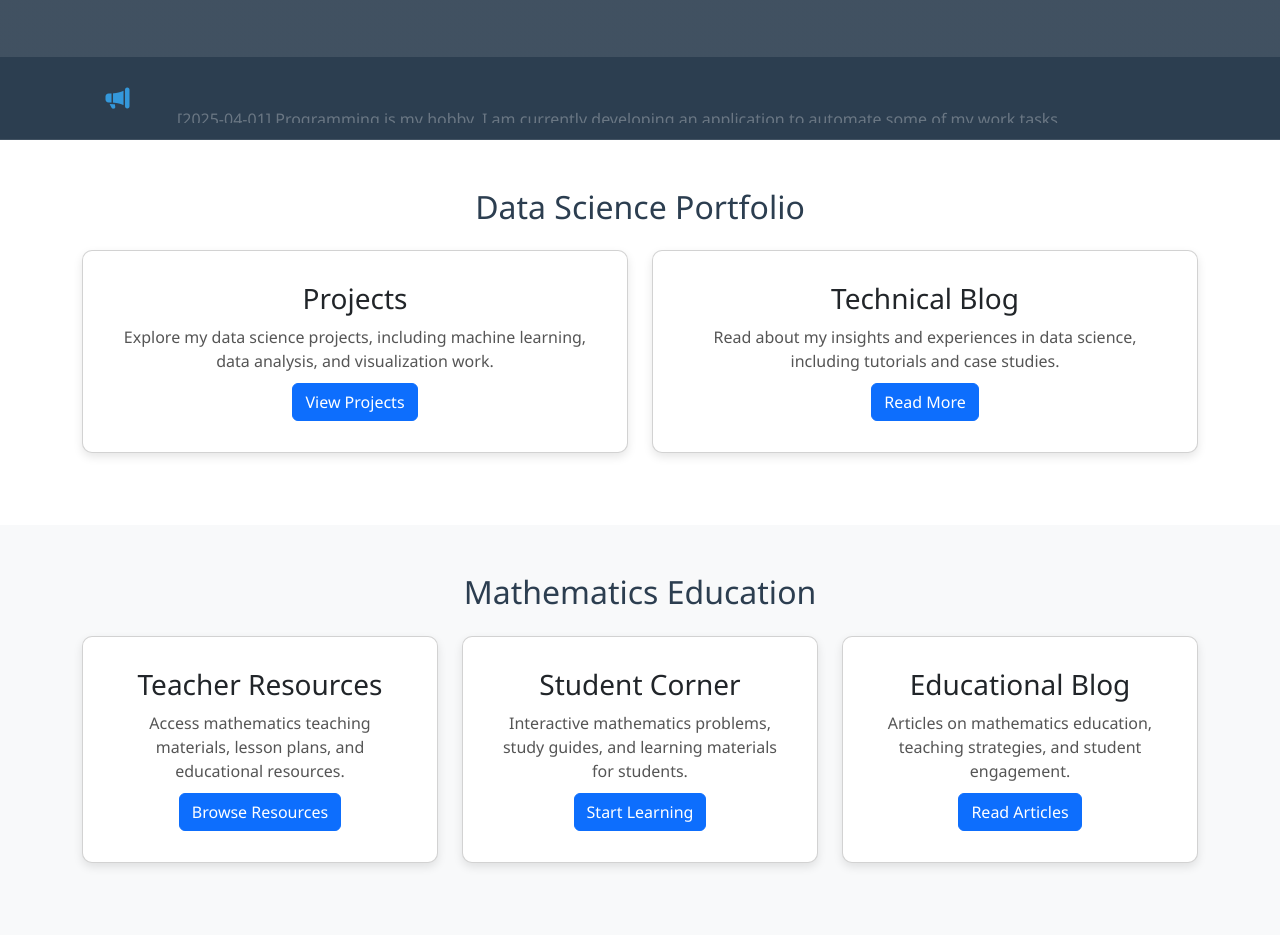
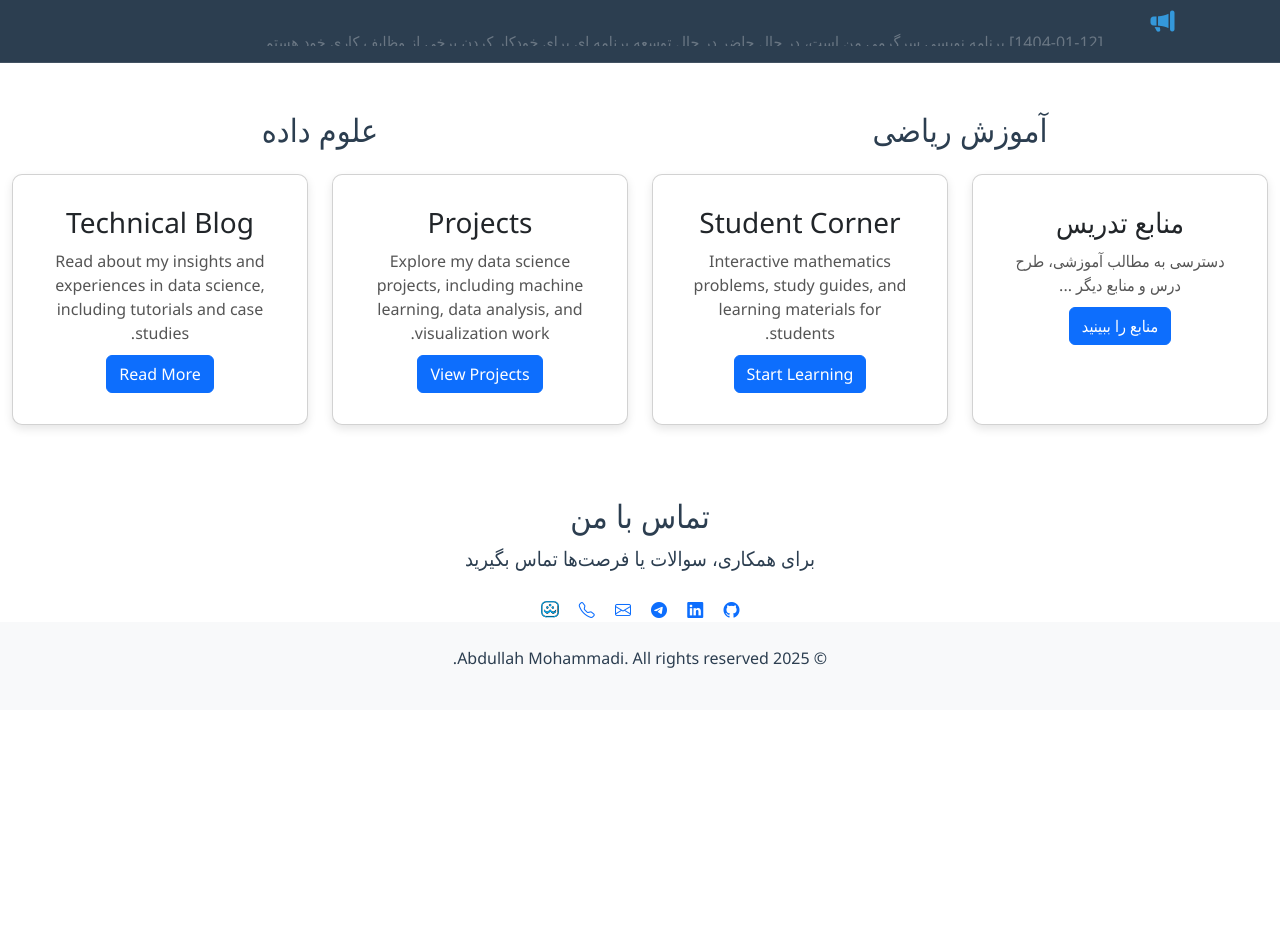
Before and after one commit to abdhmohammadi/abdhmohammadi.github.io, a plain HTML site: page index.html in a window 1280 px wide. Shown: the part 621-1559 px from the top of the page. After the commit the page ends 1331 px from the top, so only its background shows below. Drawn offline with nearby package versions, Linux system fonts and the light colour scheme.

Commit message:
layout updated

```diff
--- a/css/styles.css
+++ b/css/styles.css
@@ -372,7 +372,14 @@ currently hides the symbol ▼ */
     text-decoration: none;
     pointer-events: none;
 }
+.grid-container {
+  display: grid;
+  grid-template-columns: 1fr 1fr; /* Creates two equal columns */
+}
 
+.sub-section {
+  grid-column: 1 / -1; /* Spans across both columns */
+}
 /* Optional: If you want to keep pointer events but prevent navigation */
 /*
 .dropdown-content a.disabled:hover {
--- a/index.html
+++ b/index.html
@@ -1,5 +1,5 @@
 <!DOCTYPE html>
-<html lang="en">
+<html lang="fa">
 <head>
     <meta charset="UTF-8">
     <meta name="viewport" content="width=device-width, initial-scale=1.0">
@@ -178,12 +178,49 @@
     </section>
 
     <!-- Main Content Sections -->
-    <main>
+    <main class="grid-container">
+ <!-- Teaching Section -->
+        <section id="teaching" class="py-5">
+            <div class="container">
+                <h2 class="text-center mb-4" data-en="Mathematics Education" data-fa="آموزش ریاضی">Mathematics Education</h2>
+                <div class="row">
+                    <div class="col-md-6 mb-4">
+                        <div class="card h-100">
+                            <div class="card-body">
+                                <h3 class="card-title" data-en="Teacher Resources" data-fa="منابع تدریس">Teaching Resources</h3>
+                                <p class="card-text" data-en="Access mathematics teaching materials, lesson plans, and educational resources."
+                                data-fa="دسترسی به مطالب آموزشی، طرح درس و منابع دیگر ...">Access mathematics teaching materials, lesson plans, and educational resources.</p>
+                                <a href="pages/TeachingResources.html" class="btn btn-primary" data-en="Browse Resources" data-fa="منابع را ببینید">Browse Resources</a>
+                            </div>
+                        </div>
+                    </div>
+                    <div class="col-md-6 mb-4">
+                        <div class="card h-100">
+                            <div class="card-body">
+                                <h3 class="card-title">Student Corner</h3>
+                                <p class="card-text">Interactive mathematics problems, study guides, and learning materials for students.</p>
+                                <a href="#" class="btn btn-primary">Start Learning</a>
+                            </div>
+                        </div>
+                    </div>
+                    <!--
+                    <div class="col-md-4 mb-4">
+                        <div class="card h-100">
+                            <div class="card-body">
+                                <h3 class="card-title">Educational Blog</h3>
+                                <p class="card-text">Articles on mathematics education, teaching strategies, and student engagement.</p>
+                                <a href="#" class="btn btn-primary">Read Articles</a>
+                            </div>
+                        </div>
+                    </div> -->
+                </div>
+            </div>
+        </section>
 
         <!-- Data Science Section -->
         <section id="data-science" class="py-5">
             <div class="container">
-                <h2 class="text-center mb-4">Data Science Portfolio</h2>
+                <h2 class="text-center mb-4" data-en="Data Sections" data-fa="علوم داده">Data Sciences</h2>
                 <div class="row">
                     <div class="col-md-6 mb-4">
                         <div class="card h-100">
@@ -207,45 +244,9 @@
             </div>
         </section>
 
-        <!-- Teaching Section -->
-        <section id="teaching" class="py-5 bg-light">
-            <div class="container">
-                <h2 class="text-center mb-4">Mathematics Education</h2>
-                <div class="row">
-                    <div class="col-md-4 mb-4">
-                        <div class="card h-100">
-                            <div class="card-body">
-                                <h3 class="card-title" data-en="Teacher Resources" data-fa="منابع تدریس">Teaching Resources</h3>
-                                <p class="card-text" data-en="Access mathematics teaching materials, lesson plans, and educational resources."
-                                data-fa="دسترسی به مطالب آموزشی، طرح درس و منابع آموزشی دیگر ...">Access mathematics teaching materials, lesson plans, and educational resources.</p>
-                                <a href="pages/TeachingResources.html" class="btn btn-primary" data-en="Browse Resources" data-fa="منابع را ببینید">Browse Resources</a>
-                            </div>
-                        </div>
-                    </div>
-                    <div class="col-md-4 mb-4">
-                        <div class="card h-100">
-                            <div class="card-body">
-                                <h3 class="card-title">Student Corner</h3>
-                                <p class="card-text">Interactive mathematics problems, study guides, and learning materials for students.</p>
-                                <a href="#" class="btn btn-primary">Start Learning</a>
-                            </div>
-                        </div>
-                    </div>
-                    <div class="col-md-4 mb-4">
-                        <div class="card h-100">
-                            <div class="card-body">
-                                <h3 class="card-title">Educational Blog</h3>
-                                <p class="card-text">Articles on mathematics education, teaching strategies, and student engagement.</p>
-                                <a href="#" class="btn btn-primary">Read Articles</a>
-                            </div>
-                        </div>
-                    </div>
-                </div>
-            </div>
-        </section>
 
         <!-- Contact Section -->
-        <section id="contact" class="py-5">
+        <section id="contact" class="sub-section">
             <div class="container">
                 <h2 class="lang-text" style="text-align: center;" data-en="Contact Me" data-fa="تماس با من">Contact Me</h2>
 
```
